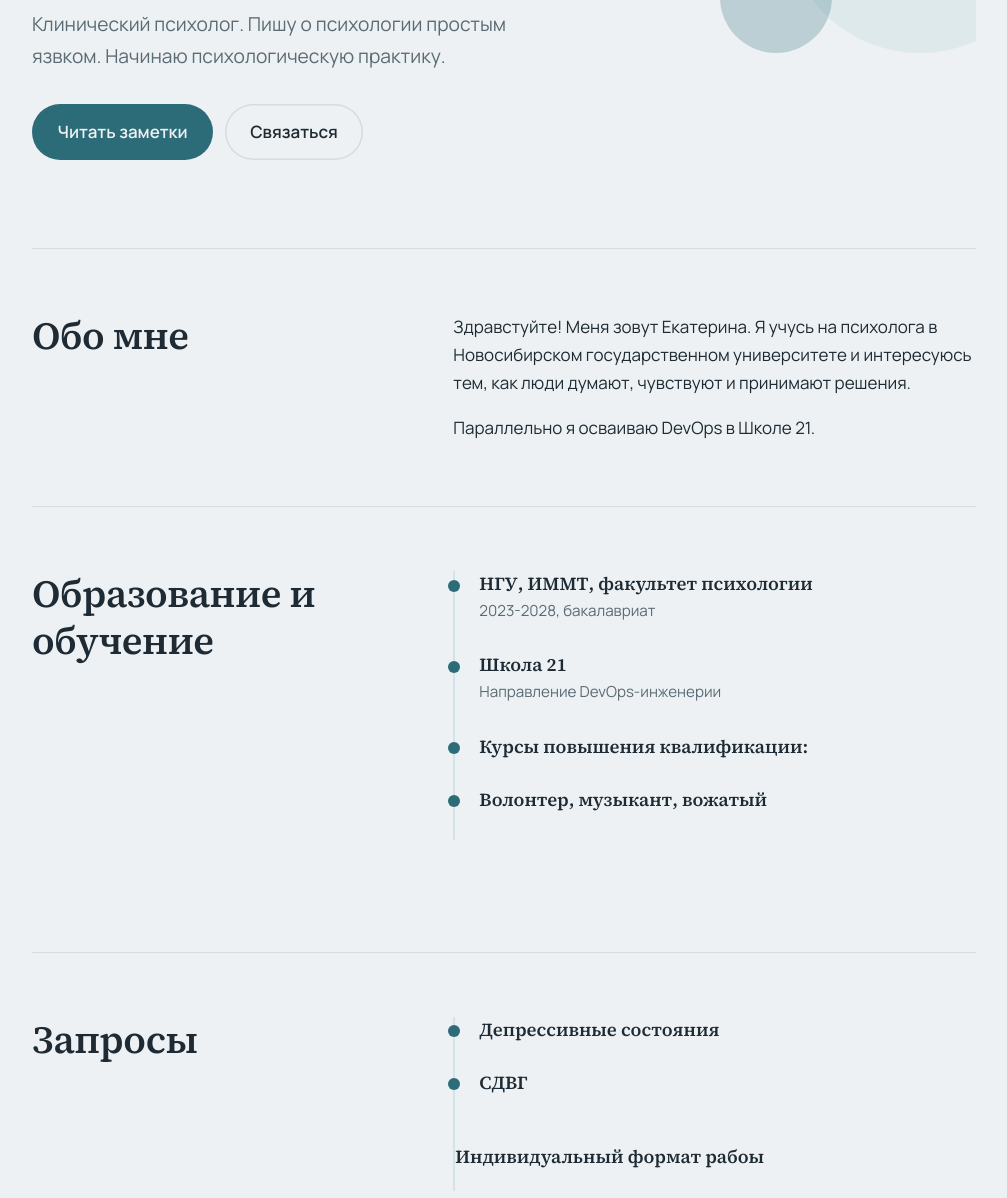
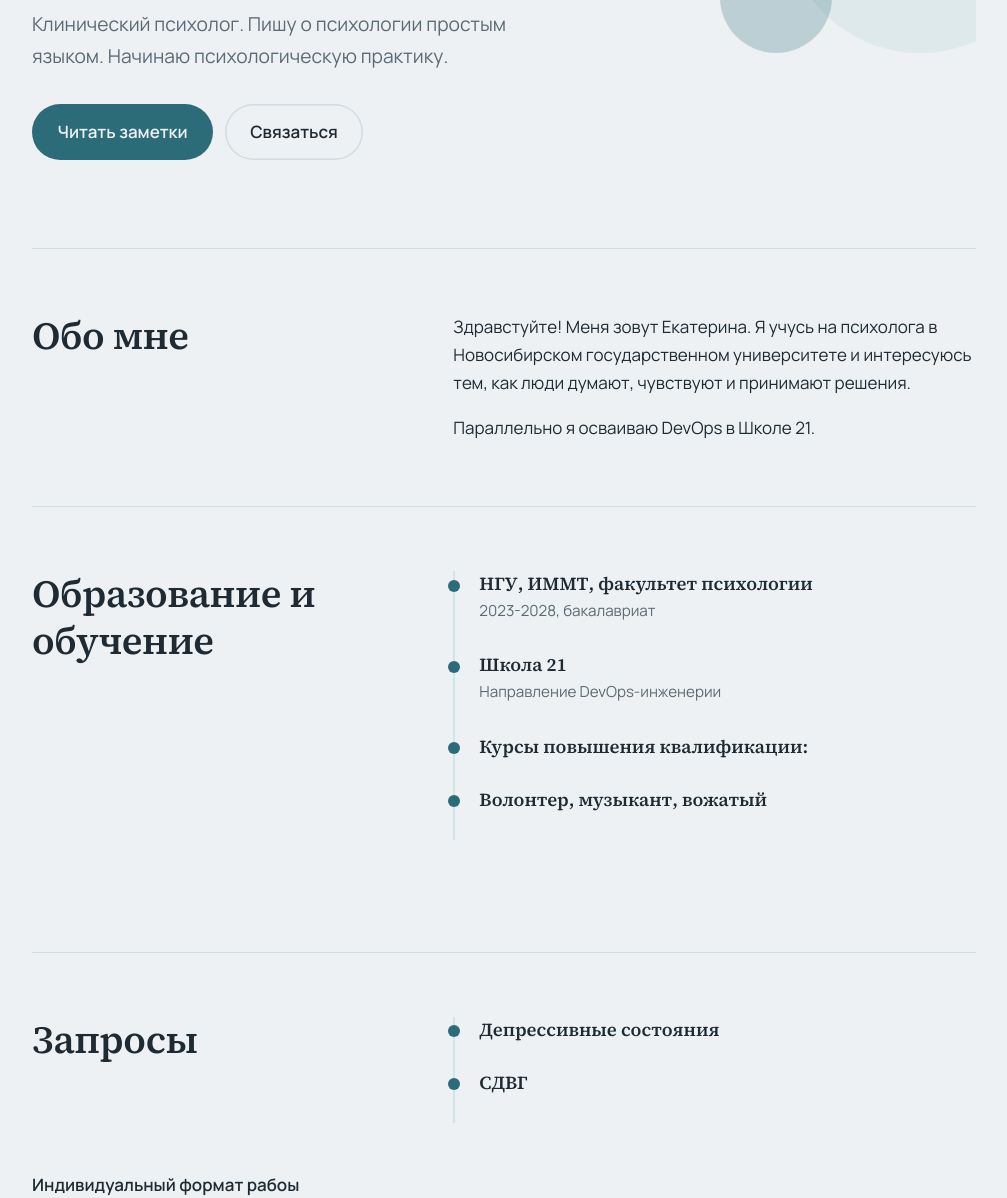
Before and after one commit to nastickly/my_site, a plain HTML site: page index.html in a window 1280 px wide. Shown: the part 404-1602 px from the top of the page, without its empty margins (136-1143 px from the left). Drawn offline with Linux system fonts and the light colour scheme.

Commit message:
что изменила

```diff
--- a/index.html
+++ b/index.html
@@ -109,7 +109,7 @@ footer{padding:2rem 0 3rem;color:var(--muted);font-size:.9rem;border-top:1px sol
     <div class="hero">
       <div class="rings" aria-hidden="true"><i></i><i></i><i></i></div>
       <h1>Понимаю людей, чтобы помогать им понимать себя</h1>
-      <p>Клинический психолог. Пишу о психологии простым язвком. Начинаю психологическую практику.</p>
+      <p>Клинический психолог. Пишу о психологии простым языком. Начинаю психологическую практику.</p>
       <a class="btn" href="#blog">Читать заметки</a>
       <a class="btn ghost" href="#contact">Связаться</a>
     </div>
@@ -142,9 +142,9 @@ footer{padding:2rem 0 3rem;color:var(--muted);font-size:.9rem;border-top:1px sol
         <ol class="timeline">
           <li><b>Депрессивные состояния </span></li>
           <li><b>СДВГ </span></li>
-       <h3><b>Индивидуальный формат рабоы</b></h3>
         </ol>
       </div>
+      <b>Индивидуальный формат рабоы</b>
     </section>
 
     <section id="topics">
```
